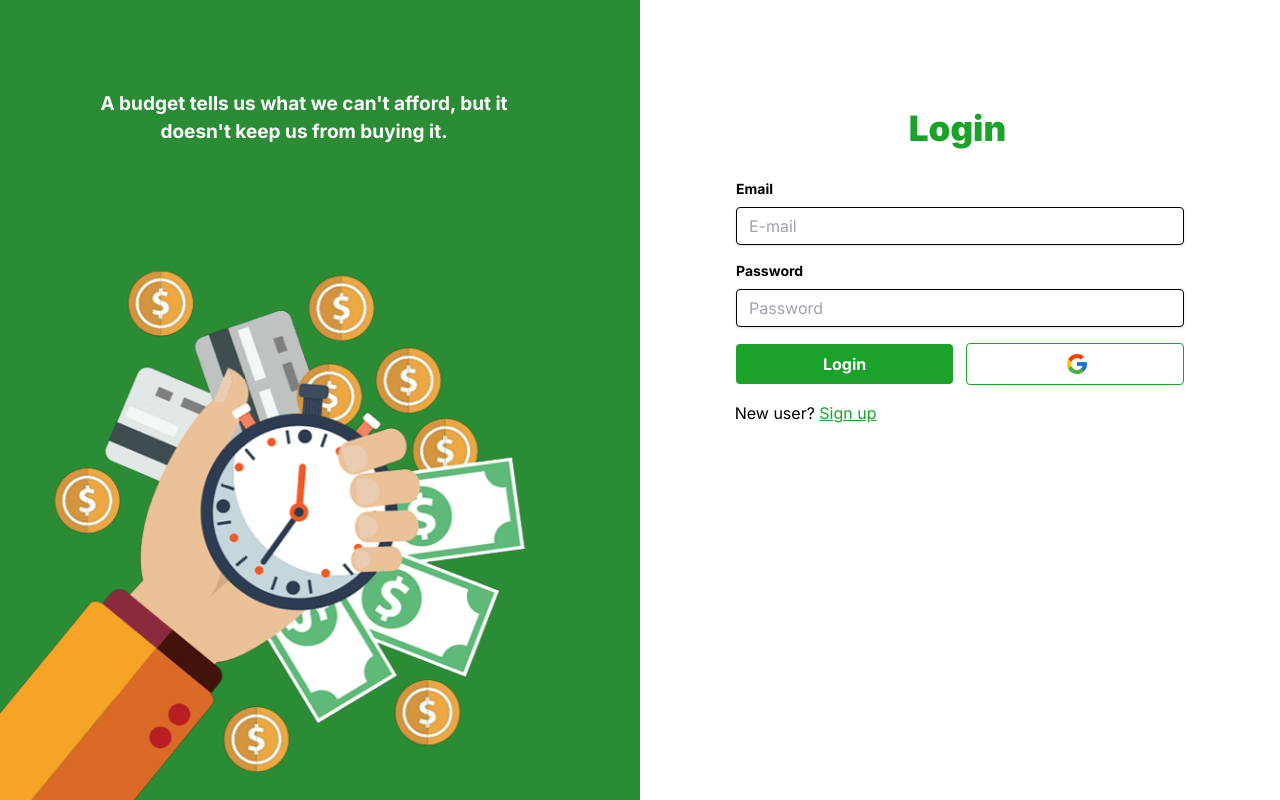
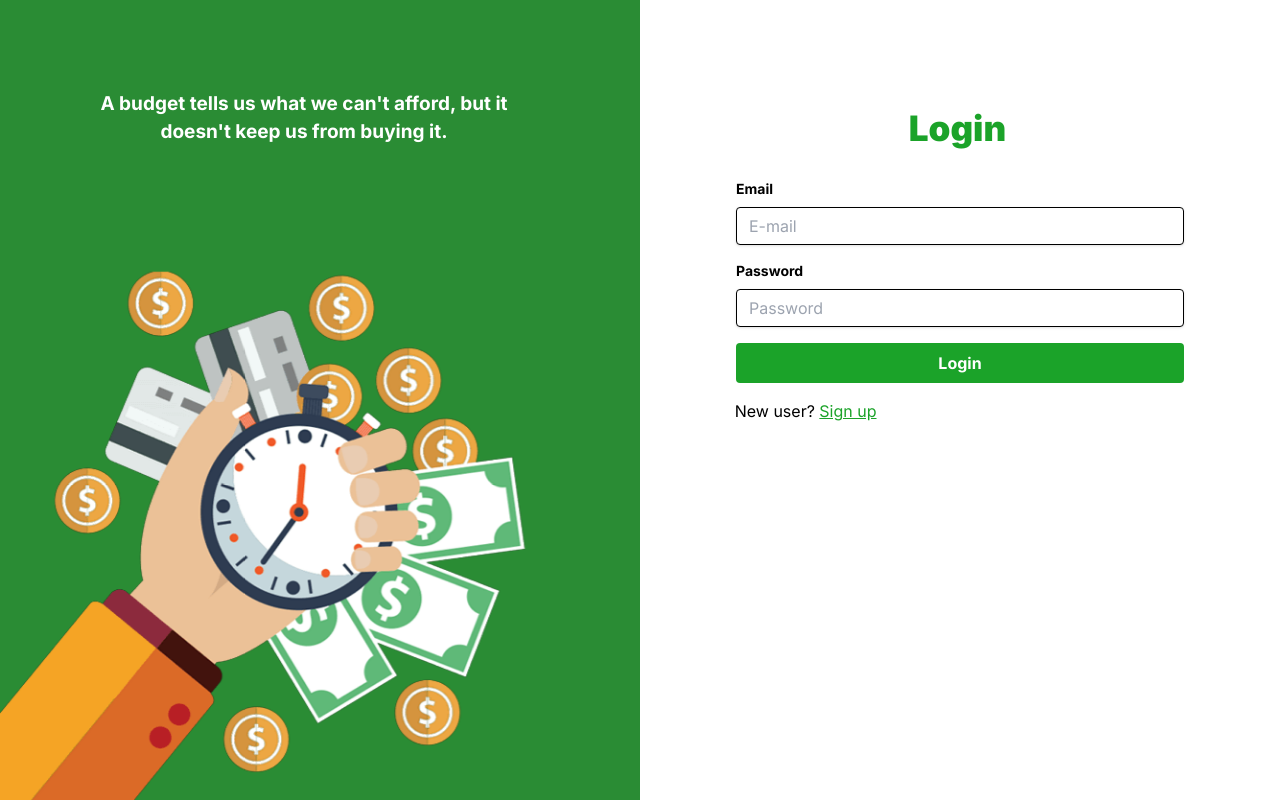
Before and after one commit to Purav2003/Expense-Tracker, a React (Create React App) app: page / in a window 1280 px wide. Built offline with nearby package versions, Linux system fonts and the light colour scheme.

Commit message:
Updated login

```diff
--- a/src/Pages/Login.jsx
+++ b/src/Pages/Login.jsx
@@ -1,7 +1,6 @@
 import axios from "axios"
 import signin from '../Assets/images/login.png';
 import "../Assets/css/signup.css";
-import * as icons from 'react-icons/fc';
 import { Link } from "react-router-dom";
 
 const Login = () => {
@@ -86,9 +85,6 @@ const Login = () => {
                 <button className="bg-[#1BA329] button w-full text-white font-bold py-2 rounded focus:outline-none focus:shadow-outline" type="submit">
                   Login
                 </button>
-                <button className="ml-[1vw] border border-[#1BA329] button w-full text-white font-bold py-2 rounded focus:outline-none focus:shadow-outline" type="submit">
-                  <icons.FcGoogle className="icon-google"></icons.FcGoogle>            </button>
-
               </div>
             </form>
             <p className="pl-[2.4vw] second-signup">New user? <Link to="/signup" className="underline text-[#1BA329]">Sign up</Link></p>
```
